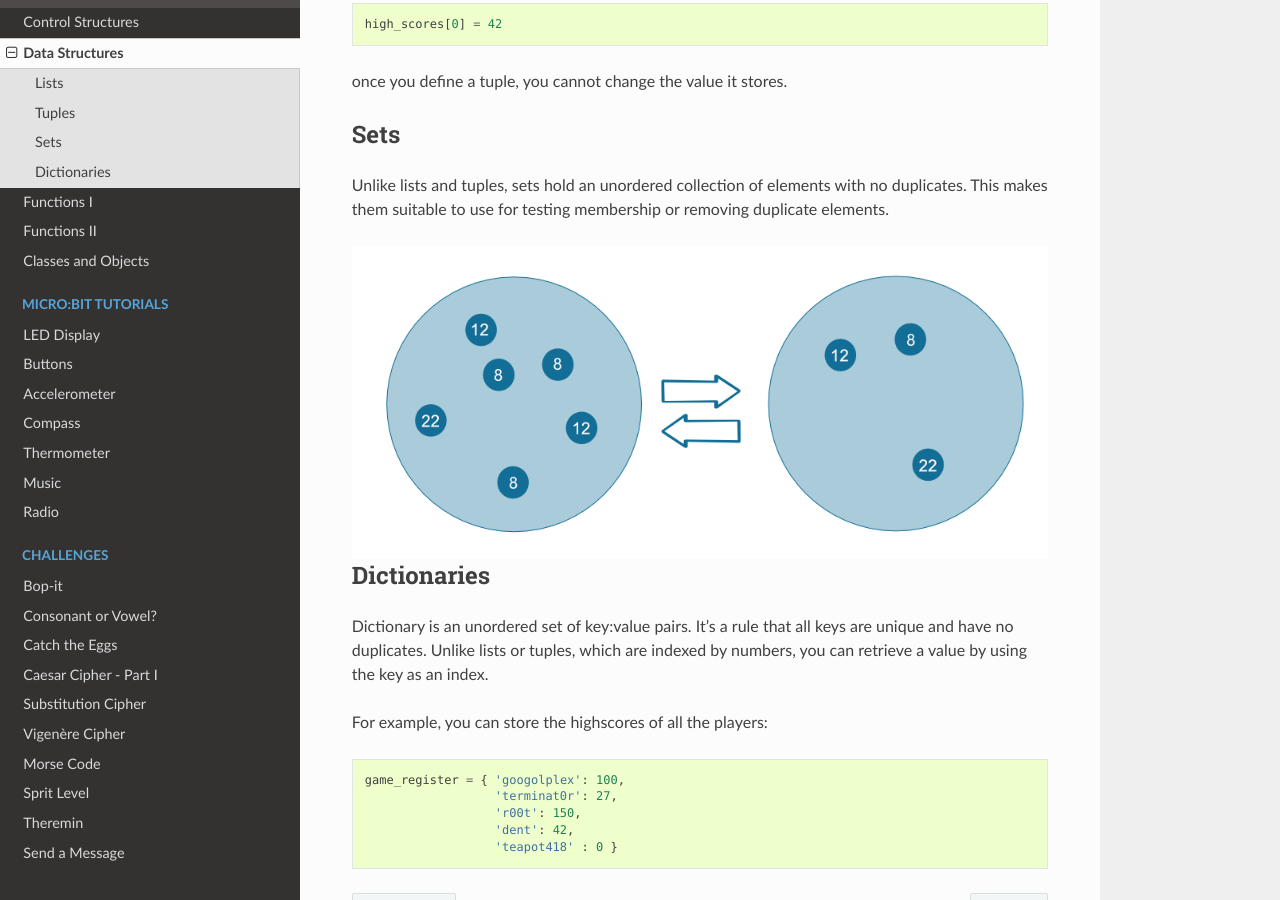
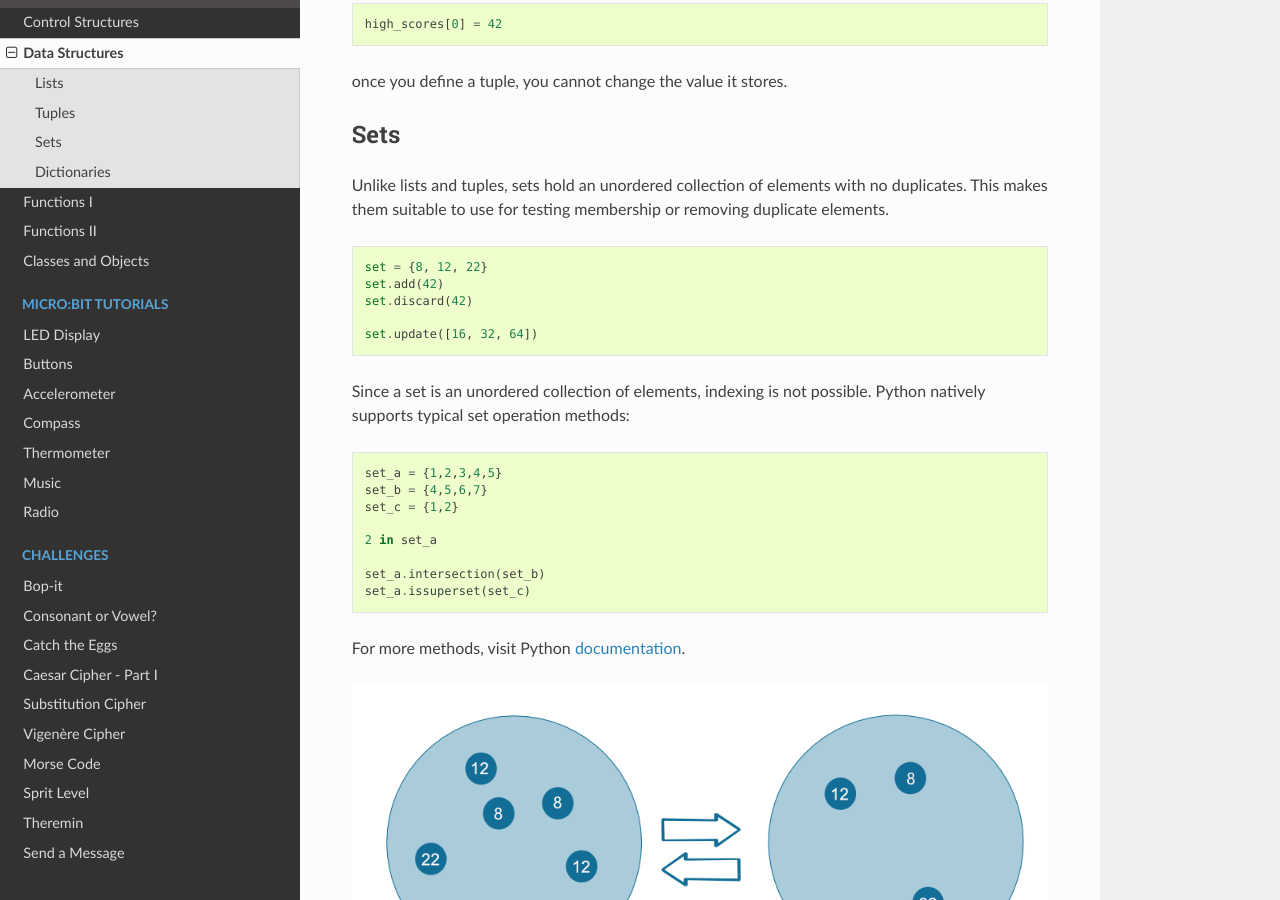
Before and after one commit to rharbird/microbit-challenges, a Sphinx documentation site: the page built from docs/source/basics/data_structures.rst, in a window 1280 px wide and 900 px high, scrolled down 2684 px. Built offline with Sphinx 7.4.7 and the Read the Docs theme 2.0.0, drawn with Linux system fonts in a browser that asks for light colours; pages that are not in the unit, such as notebooks, are missing from menus.

Commit message:
Add set example

```diff
--- a/docs/source/basics/data_structures.rst
+++ b/docs/source/basics/data_structures.rst
@@ -94,7 +94,28 @@ Sets
 =====
 
 Unlike lists and tuples, sets hold an unordered collection of elements with no duplicates. This makes them suitable to use for testing membership or removing
-duplicate elements.
+duplicate elements. ::
+
+	set = {8, 12, 22}
+	set.add(42)
+	set.discard(42)
+
+	set.update([16, 32, 64])
+
+Since a set is an unordered collection of elements, indexing is not possible. Python natively supports typical set operation methods: ::
+
+	set_a = {1,2,3,4,5}
+	set_b = {4,5,6,7}
+	set_c = {1,2}
+
+	2 in set_a
+
+	set_a.intersection(set_b)
+	set_a.issuperset(set_c)
+
+For more methods, visit Python documentation_.
+
+.. _documentation: https://docs.python.org/2/library/stdtypes.html#set
 
 .. figure:: assets/sets_i.png
    :align: center
```
